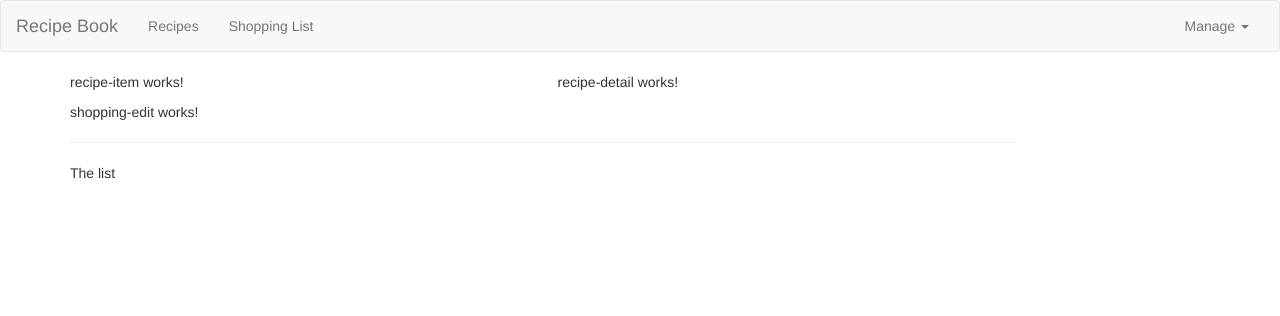
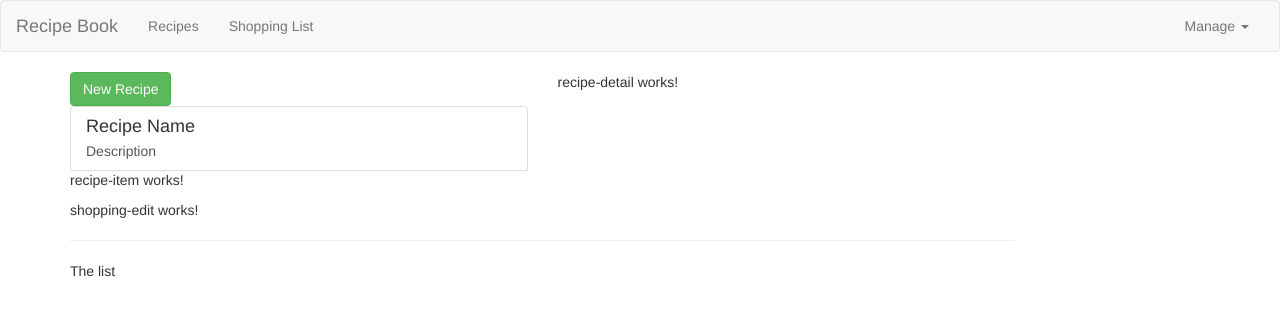
Before and after one commit to Rupam0710/Shopping-App-Angular, an Angular app: page / in a window 1280 px wide. Shown: the top 316 px of the page. Built offline with nearby package versions, Linux system fonts and the light colour scheme.

Commit message:
34com Add. content to recipes component v55

```diff
--- a/src/app/recipes/recipe-list/recipe-list.component.html
+++ b/src/app/recipes/recipe-list/recipe-list.component.html
@@ -1 +1,20 @@
-<app-recipe-item></app-recipe-item>
+<div class="row">
+  <div class="col-xs-12">
+    <button class="btn btn-success">New Recipe</button>
+  </div>
+</div>
+
+<div class="row">
+  <div class="col-xs-12">
+    <a href="#" class="list-group-item clearfix">
+      <div class="pull-left">
+        <h4 class="list-group-item-heading">Recipe Name</h4>
+        <p class="list-group-item-text">Description</p>
+      </div>
+      <span class="pull-right">
+        <img src="" alt="" class="img-responsive" style="max-height: 50px" />
+      </span>
+    </a>
+    <app-recipe-item></app-recipe-item>
+  </div>
+</div>
--- a/src/app/recipes/recipe-list/recipe-list.component.ts
+++ b/src/app/recipes/recipe-list/recipe-list.component.ts
@@ -1,4 +1,5 @@
 import { Component } from '@angular/core';
+import { Recipe } from '../recipe.model';
 
 @Component({
   selector: 'app-recipe-list',
@@ -6,5 +7,7 @@ import { Component } from '@angular/core';
   styleUrl: './recipe-list.component.scss'
 })
 export class RecipeListComponent {
-  recipes = [];
+  recipes: Recipe[] = [
+    new Recipe('A Test Recipe', 'This is simply a test', 'https://asset.slimmingworld.co.uk/content/media/15704/vegetable-jambalaya-new_sw_recipe.jpg?v1=JGXiore20qg9NNIj0tmc3TKfKw-jr0s127JqqpCA2x7sMviNgcAYh1epuS_Lqxebn9V_qusKHfwbF7MOUrAPptzBhXIUL1Xnq2Mmdvx4fOk&width=640&height=640')
+  ];
 }
```
